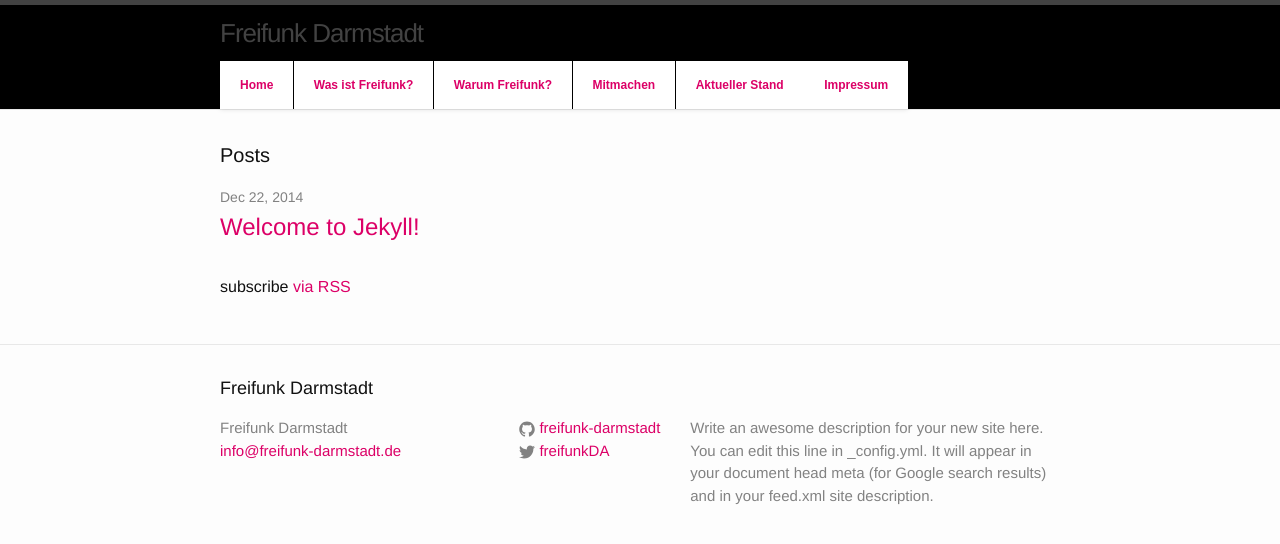
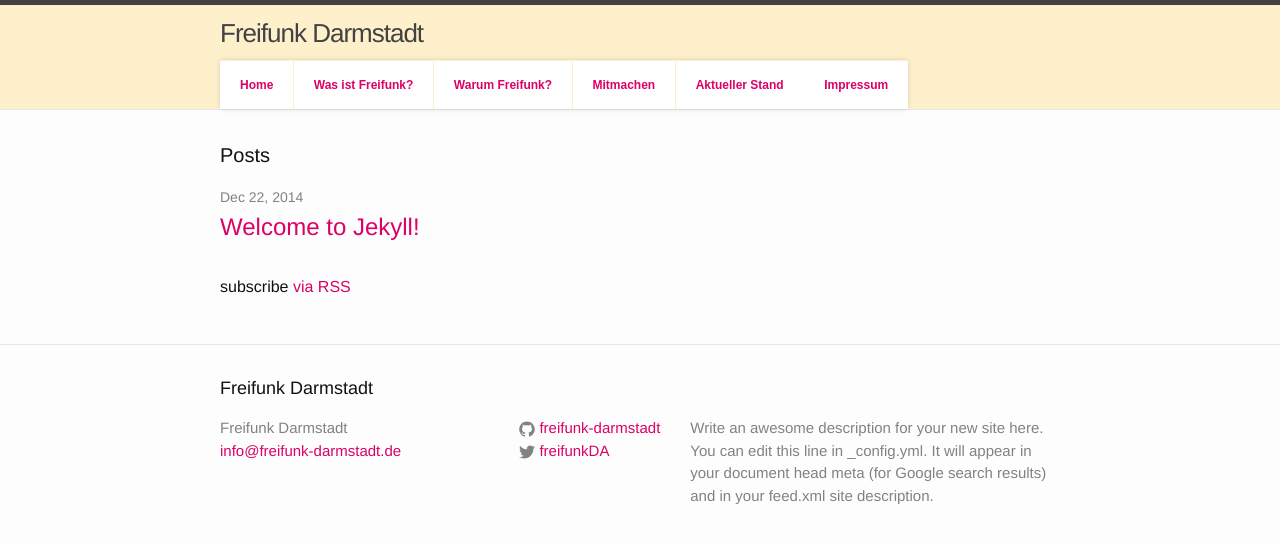
Before and after one commit to mdrenger/darmstadt.freifunk.net, a Jekyll site: the page built from pages/index.html, in a window 1280 px wide. Shown: the top 544 px of the page. Built offline with Jekyll 4.4.1, drawn with Linux system fonts in a browser that asks for light colours.

Commit message:
changed top bar bg color

```diff
--- a/_sass/_layout.scss
+++ b/_sass/_layout.scss
@@ -5,7 +5,7 @@
     border-top: 5px solid $grey-color-dark;
     border-bottom: 1px solid $grey-color-light;
     min-height: 56px;
-	background-color: $black-color;
+	background-color: $yellow-color-light;
 
     // Positioning context for the mobile navigation icon
     position: relative;
--- a/css/main.scss
+++ b/css/main.scss
@@ -19,7 +19,10 @@
 
 $magenta-color:		#dc0067;
 $yellow-color:		#ffb400;
+$yellow-color-light:	lighten($yellow-color, 40%);
+
 $cyan-color:		#009ee0;
+
 $black-color:		#000000;
 
 $grey-color:		#828282;
```
